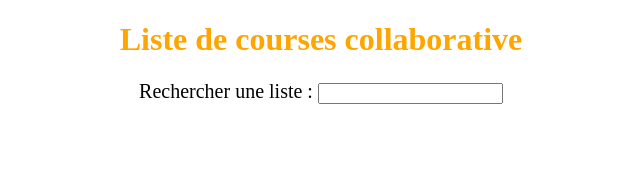
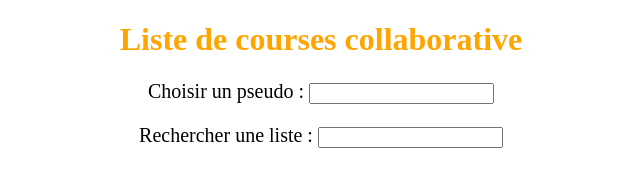
Before and after one commit to kranack/projet_tac, a plain HTML site: page index.html in a window 1280 px wide. Shown: the whole page, without its empty margins (319-959 px from the left). Drawn offline with Linux system fonts and the light colour scheme.

Commit message:
Ajout des commentaires

```diff
--- a/css/style.css
+++ b/css/style.css
@@ -14,8 +14,11 @@ p {
 div.search {
 	text-align: center;
 }
+div.nick {
+	text-align: center;
+}
 div.list{
-	text-align: center
+	text-align: center;
 }
 div.nick_list{
 	text-align: left;
--- a/index.html
+++ b/index.html
@@ -9,6 +9,9 @@
     <body>
         <h1>Liste de courses collaborative</h1>
         <div id="container" class="container">
+            <div id="nick" class="nick">
+                <p>Choisir un pseudo : <input type="text" id="nick_choise"/></p>
+            </div>
     		<div id="search" class="search">
     			<p>Rechercher une liste : <input type="text" id="search_list"/></p>
     		</div>
@@ -16,7 +19,7 @@
     			<div id="nick_list">
 
                 </div>
-                <div>
+                <div id="list_body">
 
                 </div>
     		</div>
--- a/js/DOMUpdate.js
+++ b/js/DOMUpdate.js
@@ -0,0 +1 @@
+/*Mise à jour de l'interface utilisateur*/
--- a/js/Update.js
+++ b/js/Update.js
@@ -0,0 +1 @@
+/*Mise à jour des fonctionalités via les données reçues par cobra*/
```
